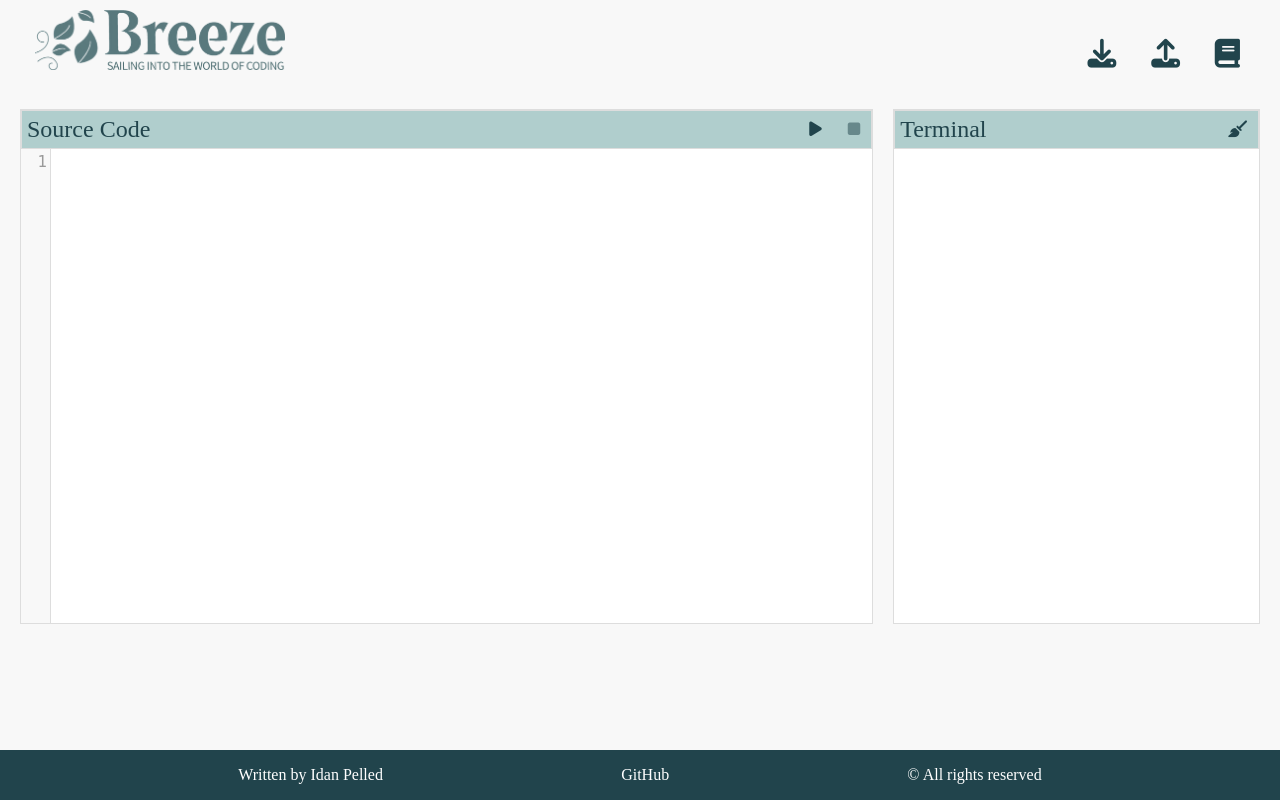
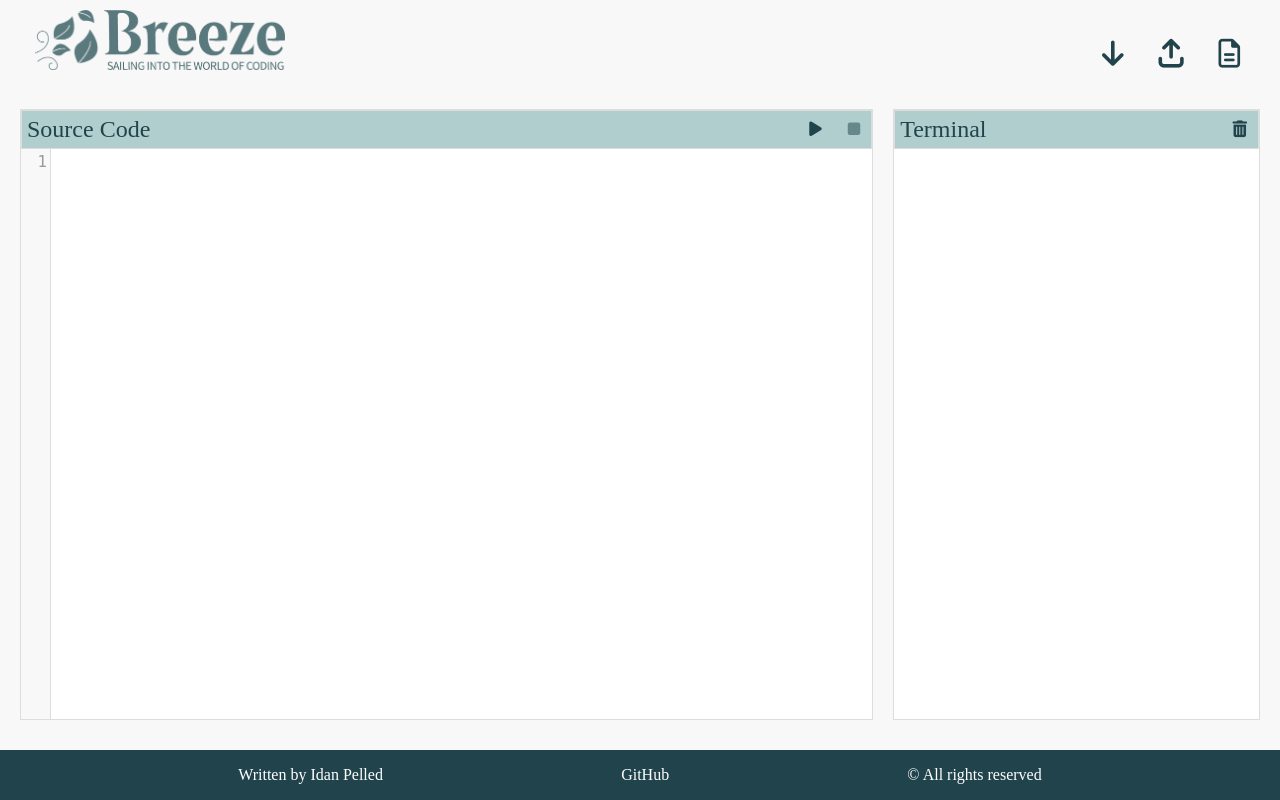
Before and after one commit to IdanPelled/breeze, a Flask app: page /editor in a window 1280 px wide. Run offline with Flask 3, Linux system fonts and the light colour scheme; some libraries are stand-ins or nearby versions.

Commit message:
edit icons

```diff
--- a/static/style/base.css
+++ b/static/style/base.css
@@ -65,6 +65,11 @@ header ul li label, header ul li a{
 
 }
 
+header ul li {
+    color: var(--teal-blue);
+    background-color: transparent;
+}
+
 header ul li label, header ul li a{
     margin: 5px;
     color: var(--teal-blue);
--- a/static/style/editor.css
+++ b/static/style/editor.css
@@ -41,7 +41,7 @@ main {
 }
 
 .frame {
-    height: 80%;
+    height: 95%;
     border: 1px solid var(--border);
     background-color: var(--white);
     overflow: scroll;
--- a/static/style/static_page.css
+++ b/static/style/static_page.css
@@ -55,3 +55,7 @@ nav li a:hover {
   line-height: 1.5;
   margin-bottom: 20px;
 }
+
+#content a {
+    color: var(--teal-blue);
+}
--- a/templates/editor.html
+++ b/templates/editor.html
@@ -21,15 +21,19 @@
 {% block menu %}
   <li>
     <button id="export" onclick="downloadFile()" style="display: none;"></button>
-    <label for="export" title="Export File"><i class="fa-solid fa-download fa-xl"></i></label>
+    <label for="export" title="Export File"><i class="fa-solid fa-arrow-down fa-xl"></i></label>
   </li>
 
   <li>
     <input type="file" id="import" accept=".brz" onchange="openFile(event)" style="display: none;"/>
-    <label for="import"><i class="fa-solid fa-upload fa-xl"></i></label>
+    <label for="import"><i class="fa-solid fa-arrow-up-from-bracket fa-xl"></i></label>
   </li>
 
-  <li><a href=" {{ url_for('routes.documentation') }}"><i class="fa-solid fa-book fa-xl"></i></a></li>
+  <li>
+    <a href=" {{ url_for('routes.documentation') }}">
+      <i class="fa-regular fa-file-lines fa-xl"></i>
+    </a>
+  </li>
 
 {% endblock %}
 
@@ -38,7 +42,7 @@
     <div class="frame-header">
       <h2>Source Code</h2>
       <div>
-        <i id="loading" class="fa-solid fa-spinner fa-spin" style="display: none;"></i>
+        <i id="loading" class="fa-solid fa-rotate fa-spin" style="display: none;"></i>
         <button id="run" onclick="SendCode()">
           <i class="fa-solid fa-play fa-lg"></i>
         </button>
@@ -55,7 +59,7 @@
       <h2>Terminal</h2>
       <div>
         <button onclick="ClearOutput()">
-          <i class="fa-solid fa-broom fa-lg"></i>
+          <i class="fa-solid fa-trash-can fa-lg"></i>
         </button>
       </div>
     </div>
--- a/templates/index.html
+++ b/templates/index.html
@@ -5,8 +5,8 @@
 
 
 {% block menu %}
-  <li><a href=" {{ url_for('routes.documentation') }}"><i class="fa-solid fa-book fa-xl"></i></a></li>
-  <li><a href=" {{ url_for('routes.editor') }}"><i class="fa-solid fa-laptop-code fa-xl"></i></a></li>
+  <li><a href=" {{ url_for('routes.documentation') }}"><i class="fa-regular fa-file-lines fa-xl"></i></i></a></li>
+  <li><a href=" {{ url_for('routes.editor') }}"><i class="fa-regular fa-pen-to-square fa-xl"></i></a></li>
 {% endblock %}
 
 
```
Also changed, not shown: templates/documentation.html (+3 -5 lines), static/style/documentation.css (deleted), static/style/index.css (deleted).
